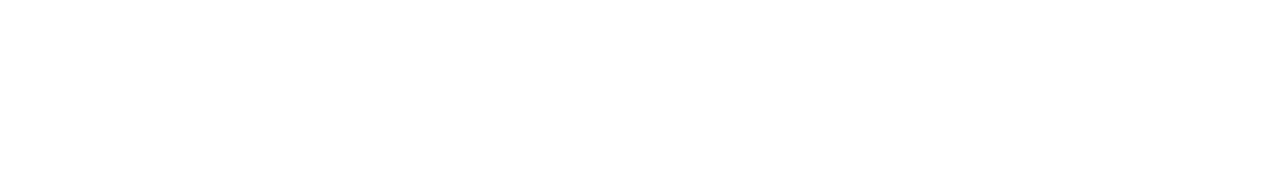
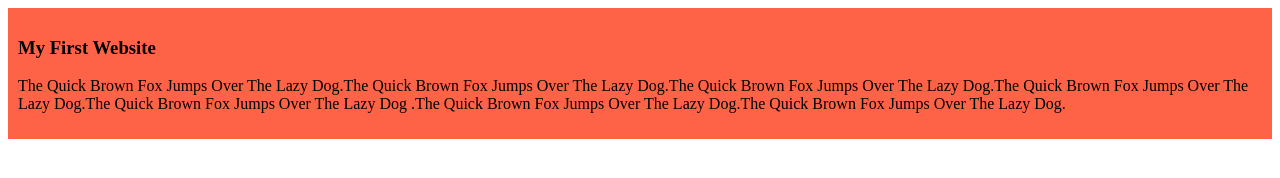
Before and after one commit to sabrinms/my--simple-website, a plain HTML site: page index.html in a window 1280 px wide. Drawn offline with Linux system fonts and the light colour scheme.

Commit message:
added the first blog

```diff
--- a/index.html
+++ b/index.html
@@ -4,8 +4,15 @@
     <meta charset="UTF-8">
     <meta name="viewport" content="width=device-width, initial-scale=1.0">
     <title>my simple website</title>
+    <link rel="stylesheet" href="style/style.css">
 </head>
 <body>
+   <div>
+    <h3>
+        My First Website
+    </h3>
+    <p>The Quick Brown Fox Jumps Over The  Lazy Dog.The Quick Brown Fox Jumps Over The Lazy Dog.The Quick Brown Fox Jumps Over The Lazy Dog.The Quick Brown Fox Jumps Over The Lazy Dog.The Quick Brown Fox Jumps Over The Lazy Dog .The Quick Brown Fox Jumps Over The Lazy Dog.The Quick  Brown Fox Jumps Over The Lazy Dog.</p>
 
+</div>
 </body>
 </html>
--- /dev/null
+++ b/style/style.css
@@ -0,0 +1,4 @@
+div{
+    background-color: tomato;
+    padding: 10px;
+}
```
